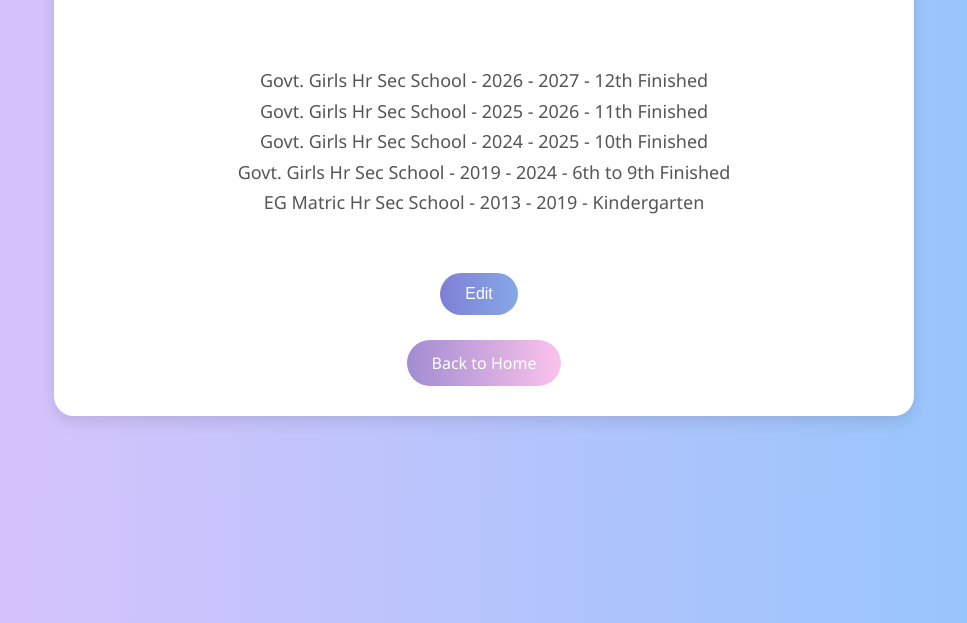
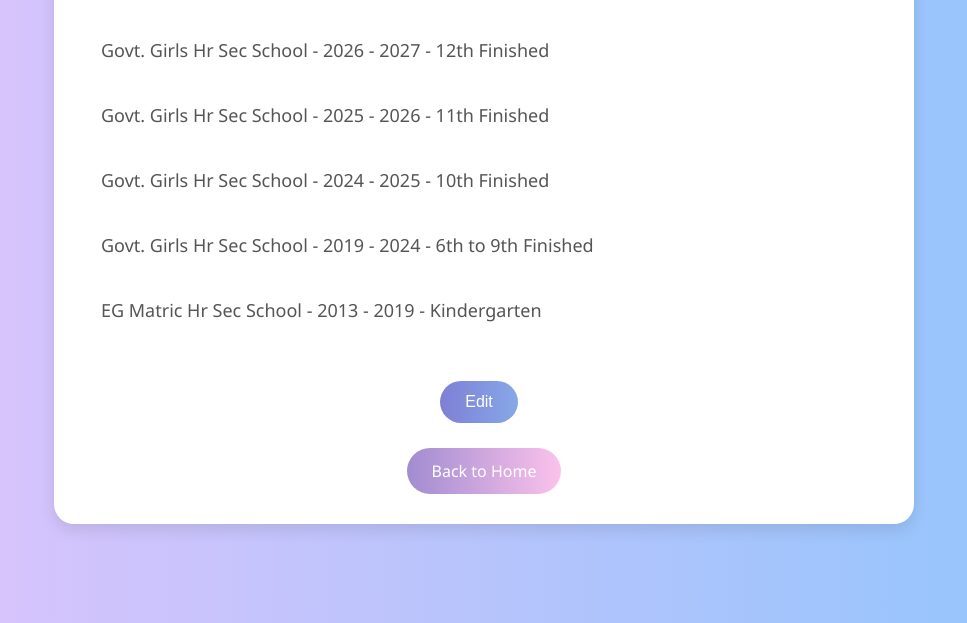
Before and after one commit to anelofernisha/Own_Web_Page, a plain HTML site: page education.html in a window 1280 px wide. Shown: the part 177-800 px from the top of the page, without its empty margins (156-1123 px from the left). Drawn offline with Linux system fonts and the light colour scheme.

Commit message:
Update education.html

```diff
--- a/education.html
+++ b/education.html
@@ -29,15 +29,16 @@
         #educationText {
             color: #555;
             font-size: 18px;
-            line-height: 1.7;
+            line-height: 1.8;
             padding: 15px;
             border-radius: 10px;
             border: 2px solid transparent;
-            min-height: 120px;
+            min-height: 150px;
+            text-align: left;
             white-space: pre-line;
         }
 
-        /* When editing */
+        /* While Editing */
         #educationText.editing {
             border: 2px dashed #b388eb;
             background: #faf7ff;
@@ -110,15 +111,17 @@
         const saveBtn = document.getElementById("saveBtn");
 
         // Default education details
-        const defaultEducation = `
-Govt. Girls Hr Sec School - 2026 - 2027 - 12th Finished
+        const defaultEducation = `Govt. Girls Hr Sec School - 2026 - 2027 - 12th Finished
+
 Govt. Girls Hr Sec School - 2025 - 2026 - 11th Finished
+
 Govt. Girls Hr Sec School - 2024 - 2025 - 10th Finished
+
 Govt. Girls Hr Sec School - 2019 - 2024 - 6th to 9th Finished
-EG Matric Hr Sec School - 2013 - 2019 - Kindergarten
-        `;
 
-        // Load saved data or default data
+EG Matric Hr Sec School - 2013 - 2019 - Kindergarten`;
+
+        // Load saved data
         educationText.innerText =
             localStorage.getItem("educationData") || defaultEducation;
 
@@ -144,6 +147,7 @@ EG Matric Hr Sec School - 2013 - 2019 - Kindergarten
             );
 
             educationText.contentEditable = false;
+
             educationText.classList.remove("editing");
 
             saveBtn.style.display = "none";
```
